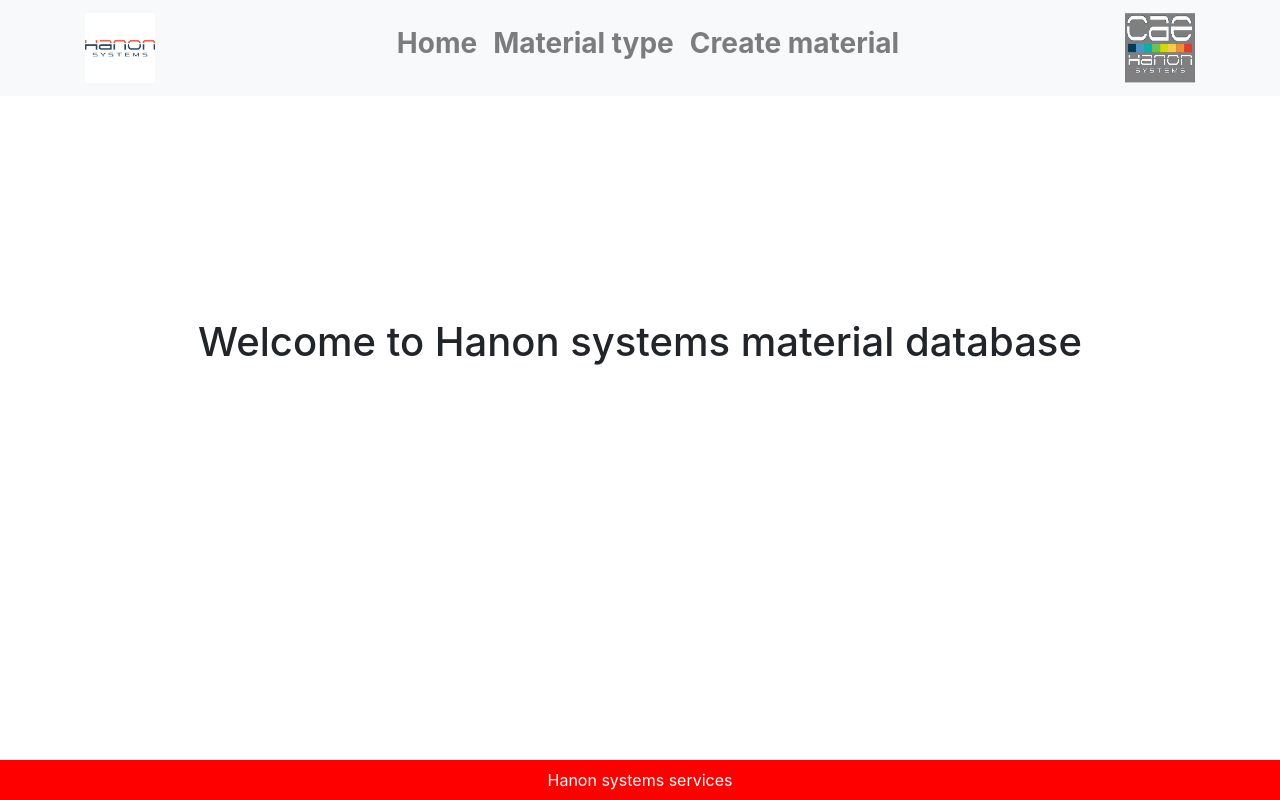
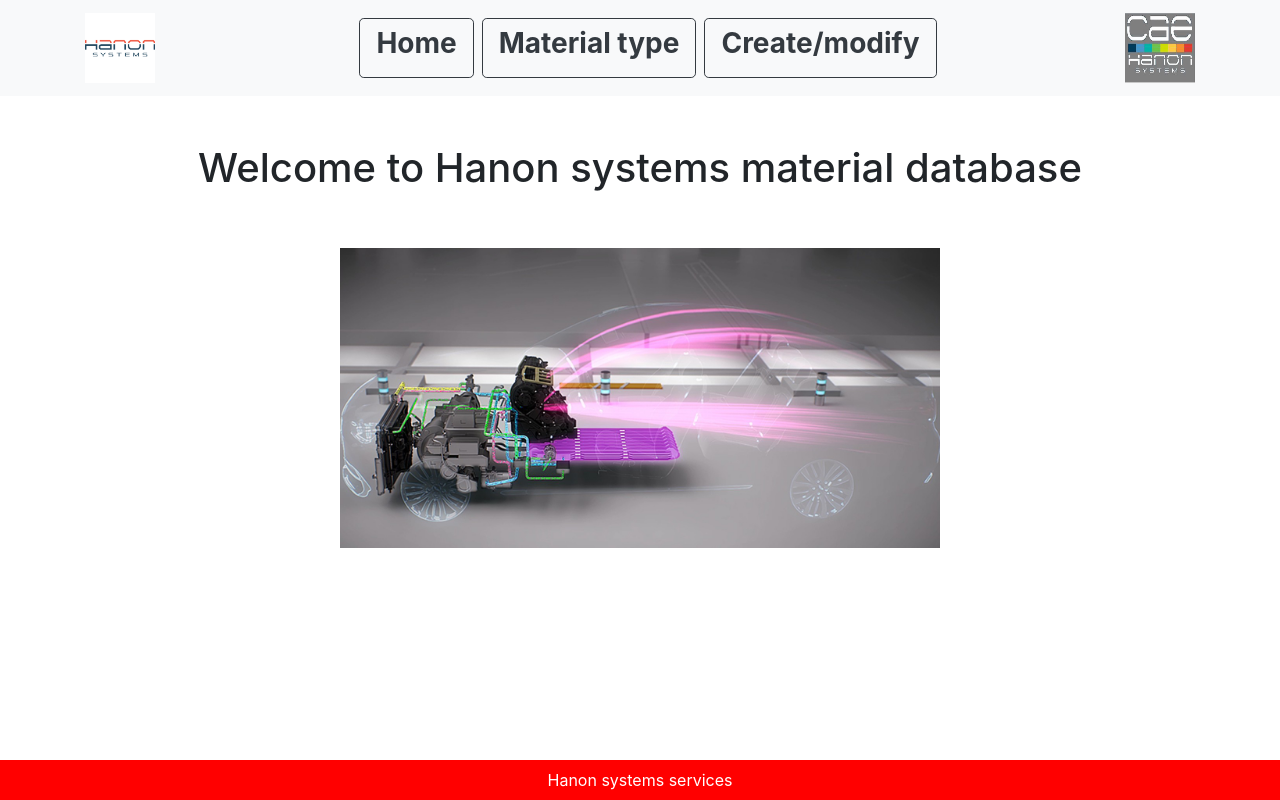
Before and after one commit to tkminek/material_database, a Django app: page / in a window 1280 px wide. Run offline with Django 4.2, Linux system fonts and the light colour scheme; some libraries are stand-ins or nearby versions.

Commit message:
navbar upgraded

```diff
--- a/mat_db/main/templates/main/base.html
+++ b/mat_db/main/templates/main/base.html
@@ -27,13 +27,13 @@
           <div class="collapse navbar-collapse" id="navbarNav">
             <ul class="navbar-nav mx-auto">
               <li class="nav-item">
-                <a class="nav-link" href="/"><h3><strong>Home</strong></h3></a>
+                <a class="btn btn-outline-dark btn-lg mr-2" href="/"><h3><strong>Home</strong></h3></a>
               </li>
               <li class="nav-item">
-                <a class="nav-link" href="/material_type_list"><h3><strong>Material type</strong></h3></a>
+                <a class="btn btn-outline-dark btn-lg mr-2" href="/material_type_list"><h3><strong>Material type</strong></h3></a>
               </li>
               <li class="nav-item">
-                <a class="nav-link" href="/admin"><h3><strong>Create material</strong></h3></a>
+                <a class="btn btn-outline-dark btn-lg" href="/admin"><h3><strong>Create/modify</strong></h3></a>
               </li>
             </ul>
               <ul class="navbar-nav">
--- a/mat_db/main/templates/main/home.html
+++ b/mat_db/main/templates/main/home.html
@@ -4,14 +4,12 @@
 Home
 {% endblock %}
 {% block content %}
+<br><br>
 <div class="row justify-content-center">
-  <table style="height: 500px;">
-      <tbody>
-        <tr>
-          <td class="align-middle">
-            <h1> Welcome to Hanon systems material database</h1>
-        </tr>
-      </tbody>
-  </table>
+    <h1> Welcome to Hanon systems material database</h1>
+</div>
+<br><br>
+<div class="row justify-content-center">
+    <img src="{% static 'main/images/hanon-car.jpg' %}" width="600" height="300" alt="">
 </div>
 {% endblock %}
```
Also changed, not shown: mat_db/main/static/main/images/hanon-car.jpg (added).
